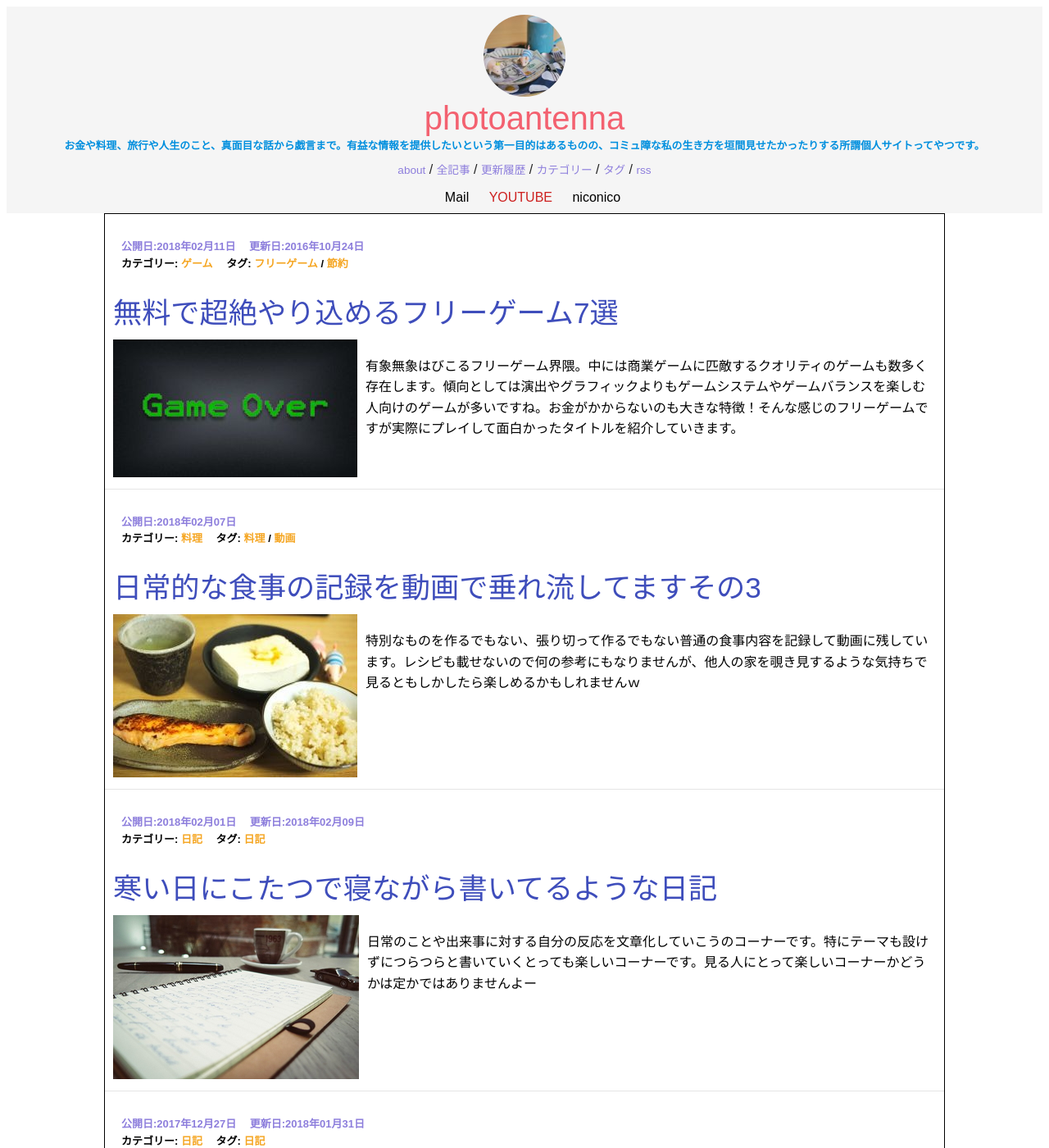
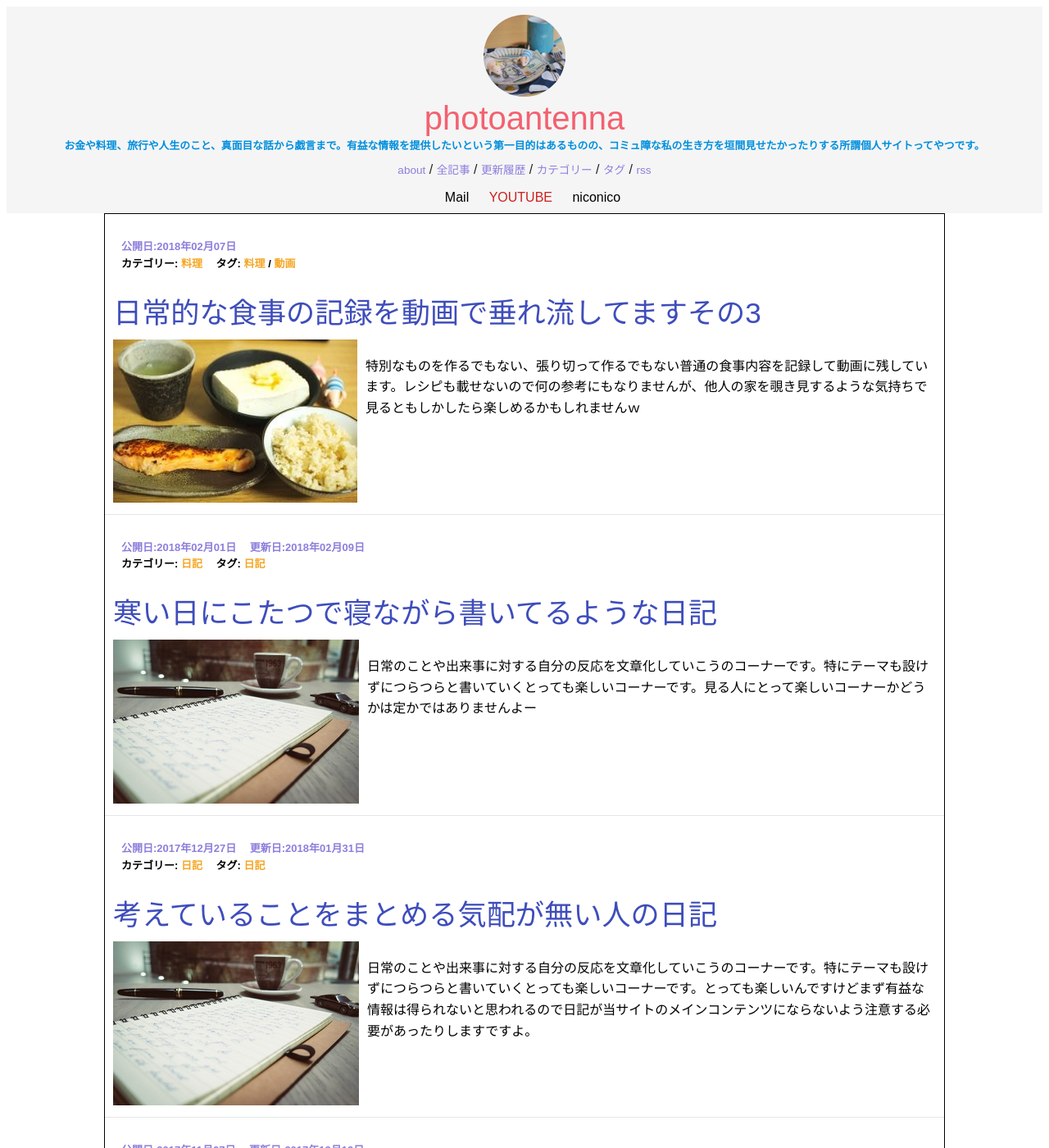
Before and after one commit to photoantenna/photoantenna.github.io, a Jekyll site: the page built from index.html, in a window 1280 px wide and 1400 px high. Shown: the whole window at 82% size. Built offline with Jekyll 4.4.1, drawn with Linux system fonts in a browser that asks for light colours; the list of posts is cut into pages by our own code; some of the changed text lies outside the part shown.

Commit message:
Update 2016-6-11-freegame.md

```diff
--- a/_posts/2016-6-11-freegame.md
+++ b/_posts/2016-6-11-freegame.md
@@ -2,7 +2,6 @@
 layout: post
 title: "無料で超絶やり込めるフリーゲーム7選"
 permalink: freegame
-date: 2018-2-11
 update: 2016-10-24
 excerpt: "有象無象はびこるフリーゲーム界隈。中には商業ゲームに匹敵するクオリティのゲームも数多く存在します。傾向としては演出やグラフィックよりもゲームシステムやゲームバランスを楽しむ人向けのゲームが多いですね。お金がかからないのも大きな特徴！そんな感じのフリーゲームですが実際にプレイして面白かったタイトルを紹介していきます。"
 categories: "ゲーム"
```
